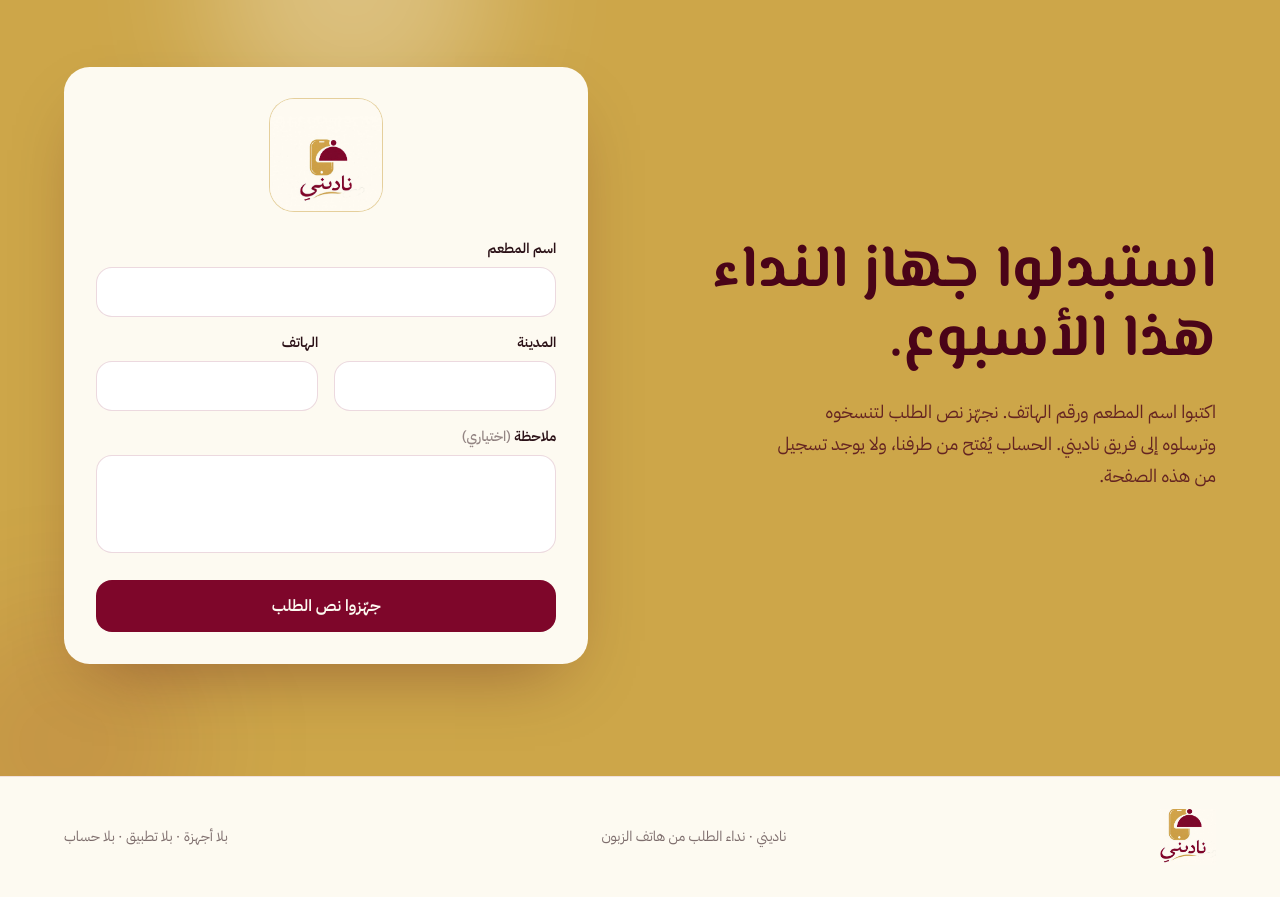
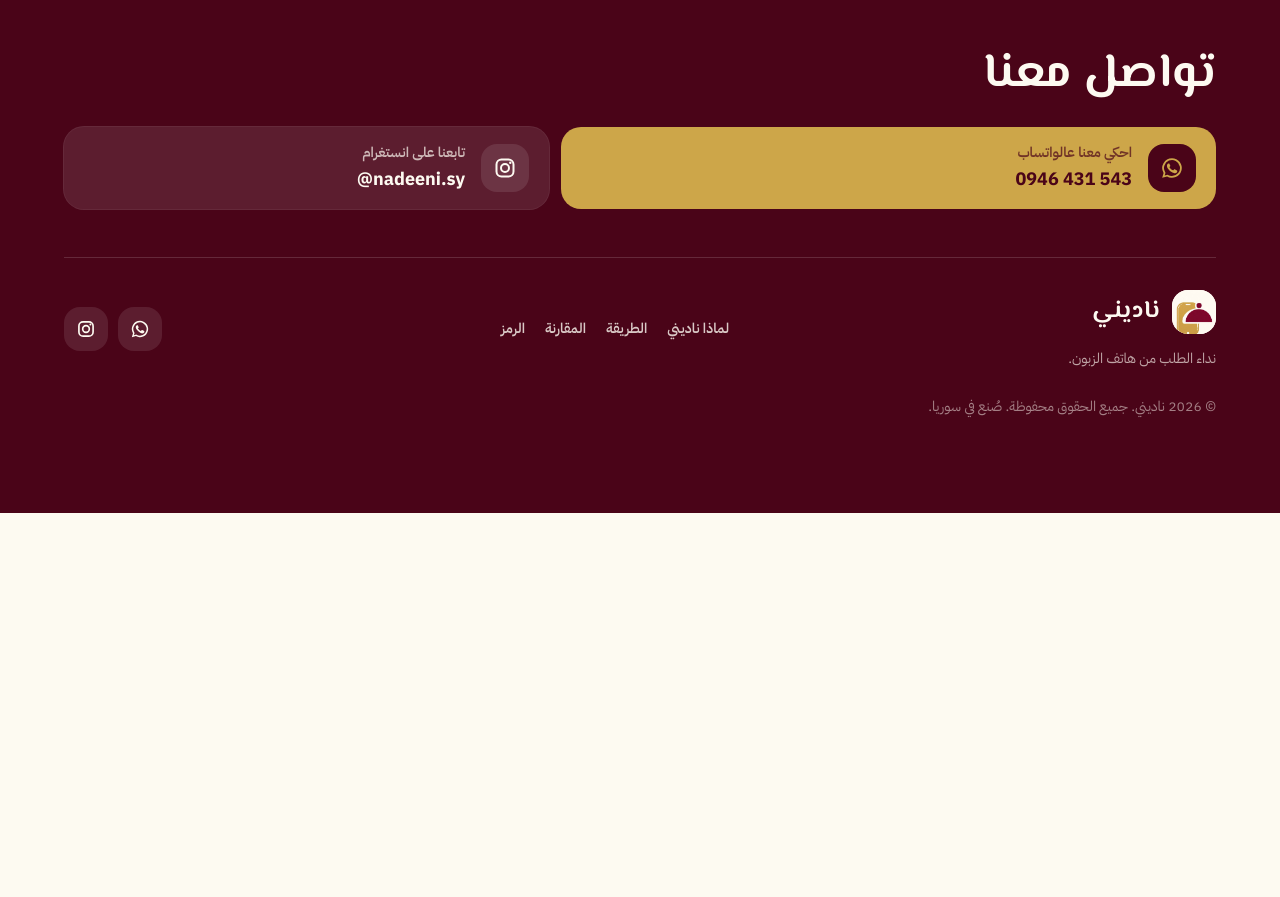
Before and after one commit to NoorAlden21/Nadeeni-LandingPage, a Next.js app: page / in a window 1280 px wide. Shown: the part 5960-6857 px from the top of the page. After the commit the page ends 6473 px from the top, so only its background shows below. Built offline with nearby package versions, Linux system fonts and the light colour scheme.

Commit message:
Refined the footer

```diff
--- a/app/page.jsx
+++ b/app/page.jsx
@@ -446,34 +446,12 @@ const steps = [
   },
 ];
 
+const whatsappHref =
+  "https://wa.me/963946431543?text=" +
+  encodeURIComponent("مرحبا، بدي أجرّب ناديني لمحلي");
+const instagramHref = "https://www.instagram.com/nadeeni.sy/";
+
 export default function HomePage() {
-  const [ticket, setTicket] = useState("");
-  const [copied, setCopied] = useState(false);
-
-  function onSubmit(event) {
-    event.preventDefault();
-    const data = new FormData(event.currentTarget);
-    const note = String(data.get("note") || "").trim();
-    const text = [
-      "طلب تجربة ناديني",
-      `المطعم: ${data.get("restaurant")}`,
-      `المدينة: ${data.get("city")}`,
-      `الهاتف: ${data.get("phone")}`,
-      `ملاحظة: ${note || "—"}`,
-    ].join("\n");
-    setTicket(text);
-    setCopied(false);
-  }
-
-  async function copyTicket() {
-    try {
-      await navigator.clipboard.writeText(ticket);
-      setCopied(true);
-    } catch {
-      setCopied(false);
-    }
-  }
-
   return (
     <div id="top" className="overflow-x-clip">
       <IntroFilm />
@@ -494,7 +472,7 @@ export default function HomePage() {
             </a>
           </nav>
           <a
-            href="#request"
+            href="#contact"
             className="rounded-2xl bg-burgundy px-4 py-2.5 text-sm font-semibold text-ivory shadow-[0_10px_30px_-12px_rgba(126,6,42,0.8)] transition duration-300 hover:-translate-y-0.5 hover:bg-burgundy-deep hover:shadow-[0_12px_26px_-12px_rgba(74,4,24,0.55)]"
           >
             اطلبوا التجربة
@@ -538,7 +516,7 @@ export default function HomePage() {
 
               <div className="mt-8 flex flex-wrap items-center gap-3">
                 <a
-                  href="#request"
+                  href="#contact"
                   className="rounded-2xl bg-burgundy px-7 py-3.5 font-semibold text-ivory shadow-[0_16px_40px_-18px_rgba(126,6,42,0.9)] transition duration-300 hover:-translate-y-0.5 hover:bg-burgundy-deep hover:shadow-[0_14px_28px_-12px_rgba(74,4,24,0.55)]"
                 >
                   اطلبوا التجربة
@@ -682,7 +660,7 @@ export default function HomePage() {
           </div>
         </section>
 
-        <section id="request" className="relative overflow-hidden bg-gold px-5 py-24 sm:py-28">
+        {/* <section id="request" className="relative overflow-hidden bg-gold px-5 py-24 sm:py-28">
           <div
             className="pointer-events-none absolute -top-28 start-1/2 h-72 w-72 -translate-x-1/2 rounded-full bg-white/30 blur-3xl"
             aria-hidden="true"
@@ -790,16 +768,96 @@ export default function HomePage() {
               ) : null}
             </motion.form>
           </div>
-        </section>
+        </section> */}
       </main>
 
-      <footer className="border-t border-burgundy/10 px-5 py-8">
-        <div className="mx-auto flex max-w-6xl flex-col items-start justify-between gap-4 sm:flex-row sm:items-center">
-          <a href="#top">
-            <BrandMark className="h-14 w-14" />
-          </a>
-          <p className="text-sm text-ink/60">ناديني · نداء الطلب من هاتف الزبون</p>
-          <p className="text-sm text-ink/60">بلا أجهزة · بلا تطبيق · بلا حساب</p>
+      <footer id="contact" className="bg-burgundy-deep px-5 py-16 text-ivory sm:py-24">
+        <div className="mx-auto max-w-6xl">
+          <h2 className="font-display text-4xl font-bold sm:text-5xl">تواصل معنا</h2>
+
+          <div className="mt-7 grid gap-3 lg:grid-cols-[1.35fr_1fr]">
+            <a
+              href={whatsappHref}
+              target="_blank"
+              rel="noopener noreferrer"
+              className="flex items-center gap-4 rounded-[1.25rem] bg-gold px-5 py-4 text-burgundy-deep transition duration-300 hover:-translate-y-0.5 hover:bg-[#d7b45a]"
+            >
+              <span className="grid h-12 w-12 shrink-0 place-items-center rounded-2xl bg-burgundy-deep text-gold" aria-hidden="true">
+                <svg viewBox="0 0 24 24" className="h-6 w-6">
+                  <path fill="currentColor" d="M12 2.2a9.8 9.8 0 0 0-8.4 14.8L2.2 21.8l4.9-1.3A9.8 9.8 0 1 0 12 2.2Zm0 17.8a8 8 0 0 1-4.1-1.1l-.3-.2-2.9.8.8-2.8-.2-.3A8 8 0 1 1 12 20Zm4.4-6c-.2-.1-1.4-.7-1.7-.8-.2-.1-.4-.1-.5.1l-.8.9c-.1.2-.3.2-.5.1a6.6 6.6 0 0 1-3.3-2.9c-.2-.4.2-.4.7-1.3.1-.2 0-.3 0-.4l-.8-1.8c-.2-.5-.4-.4-.5-.4h-.5a1 1 0 0 0-.7.3 2.9 2.9 0 0 0-.9 2.2 5.1 5.1 0 0 0 1.1 2.7 11.6 11.6 0 0 0 4.4 3.9c1.6.7 2.3.8 3.1.6.5-.1 1.4-.6 1.6-1.2.2-.6.2-1 .1-1.2l-.5-.3Z" />
+                </svg>
+              </span>
+              <span>
+                <small className="block text-sm font-semibold text-burgundy-deep/70">احكي معنا عالواتساب</small>
+                <b className="mt-0.5 block text-lg font-bold" dir="ltr">0946 431 543</b>
+              </span>
+            </a>
+
+            <a
+              href={instagramHref}
+              target="_blank"
+              rel="noopener noreferrer"
+              className="flex items-center gap-4 rounded-[1.25rem] bg-white/10 px-5 py-4 text-ivory ring-1 ring-white/15 transition duration-300 hover:-translate-y-0.5 hover:bg-white/15"
+            >
+              <span className="grid h-12 w-12 shrink-0 place-items-center rounded-2xl bg-white/10" aria-hidden="true">
+                <svg viewBox="0 0 24 24" className="h-6 w-6">
+                  <rect x="3.5" y="3.5" width="17" height="17" rx="5" fill="none" stroke="currentColor" strokeWidth="2" />
+                  <circle cx="12" cy="12" r="4" fill="none" stroke="currentColor" strokeWidth="2" />
+                  <circle cx="17.3" cy="6.7" r="1.2" fill="currentColor" />
+                </svg>
+              </span>
+              <span>
+                <small className="block text-sm font-semibold text-ivory/70">تابعنا على انستغرام</small>
+                <b className="mt-0.5 block text-lg font-bold" dir="ltr">@nadeeni.sy</b>
+              </span>
+            </a>
+          </div>
+
+          <div className="mt-12 flex flex-col gap-6 border-t border-white/15 pt-8 lg:flex-row lg:items-center lg:justify-between">
+            <div>
+              <a href="#top" className="inline-flex items-center gap-3">
+                <BrandIcon className="h-11 w-11" />
+                <span className="font-display text-2xl font-bold">ناديني</span>
+              </a>
+              <p className="mt-2 text-sm text-ivory/65">نداء الطلب من هاتف الزبون.</p>
+            </div>
+
+            <nav aria-label="روابط" className="flex flex-wrap gap-x-5 gap-y-2 text-sm font-semibold text-ivory/80">
+              <a href="#benefits" className="transition-colors hover:text-gold">لماذا ناديني</a>
+              <a href="#steps" className="transition-colors hover:text-gold">الطريقة</a>
+              <a href="#compare" className="transition-colors hover:text-gold">المقارنة</a>
+              <a href="#modes" className="transition-colors hover:text-gold">الرمز</a>
+            </nav>
+
+            <div className="flex gap-2.5">
+              <a
+                href={whatsappHref}
+                target="_blank"
+                rel="noopener noreferrer"
+                aria-label="واتساب"
+                className="grid h-11 w-11 place-items-center rounded-2xl bg-white/10 transition duration-300 hover:-translate-y-0.5 hover:bg-gold hover:text-burgundy-deep"
+              >
+                <svg viewBox="0 0 24 24" className="h-5 w-5" aria-hidden="true">
+                  <path fill="currentColor" d="M12 2.2a9.8 9.8 0 0 0-8.4 14.8L2.2 21.8l4.9-1.3A9.8 9.8 0 1 0 12 2.2Zm0 17.8a8 8 0 0 1-4.1-1.1l-.3-.2-2.9.8.8-2.8-.2-.3A8 8 0 1 1 12 20Zm4.4-6c-.2-.1-1.4-.7-1.7-.8-.2-.1-.4-.1-.5.1l-.8.9c-.1.2-.3.2-.5.1a6.6 6.6 0 0 1-3.3-2.9c-.2-.4.2-.4.7-1.3.1-.2 0-.3 0-.4l-.8-1.8c-.2-.5-.4-.4-.5-.4h-.5a1 1 0 0 0-.7.3 2.9 2.9 0 0 0-.9 2.2 5.1 5.1 0 0 0 1.1 2.7 11.6 11.6 0 0 0 4.4 3.9c1.6.7 2.3.8 3.1.6.5-.1 1.4-.6 1.6-1.2.2-.6.2-1 .1-1.2l-.5-.3Z" />
+                </svg>
+              </a>
+              <a
+                href={instagramHref}
+                target="_blank"
+                rel="noopener noreferrer"
+                aria-label="انستغرام"
+                className="grid h-11 w-11 place-items-center rounded-2xl bg-white/10 transition duration-300 hover:-translate-y-0.5 hover:bg-gold hover:text-burgundy-deep"
+              >
+                <svg viewBox="0 0 24 24" className="h-5 w-5" aria-hidden="true">
+                  <rect x="3.5" y="3.5" width="17" height="17" rx="5" fill="none" stroke="currentColor" strokeWidth="2" />
+                  <circle cx="12" cy="12" r="4" fill="none" stroke="currentColor" strokeWidth="2" />
+                  <circle cx="17.3" cy="6.7" r="1.2" fill="currentColor" />
+                </svg>
+              </a>
+            </div>
+          </div>
+
+          <p className="mt-7 text-sm text-ivory/50">© 2026 ناديني. جميع الحقوق محفوظة. صُنع في سوريا.</p>
         </div>
       </footer>
     </div>
```
